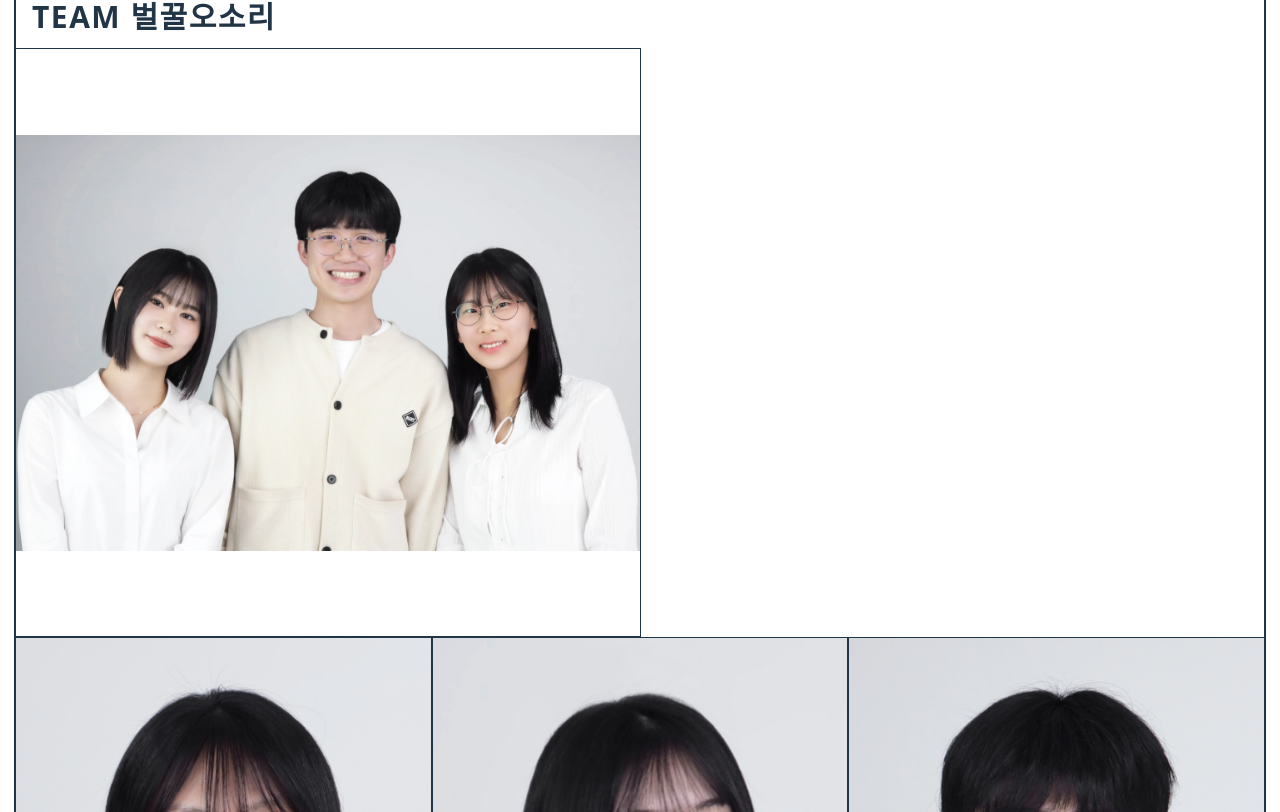
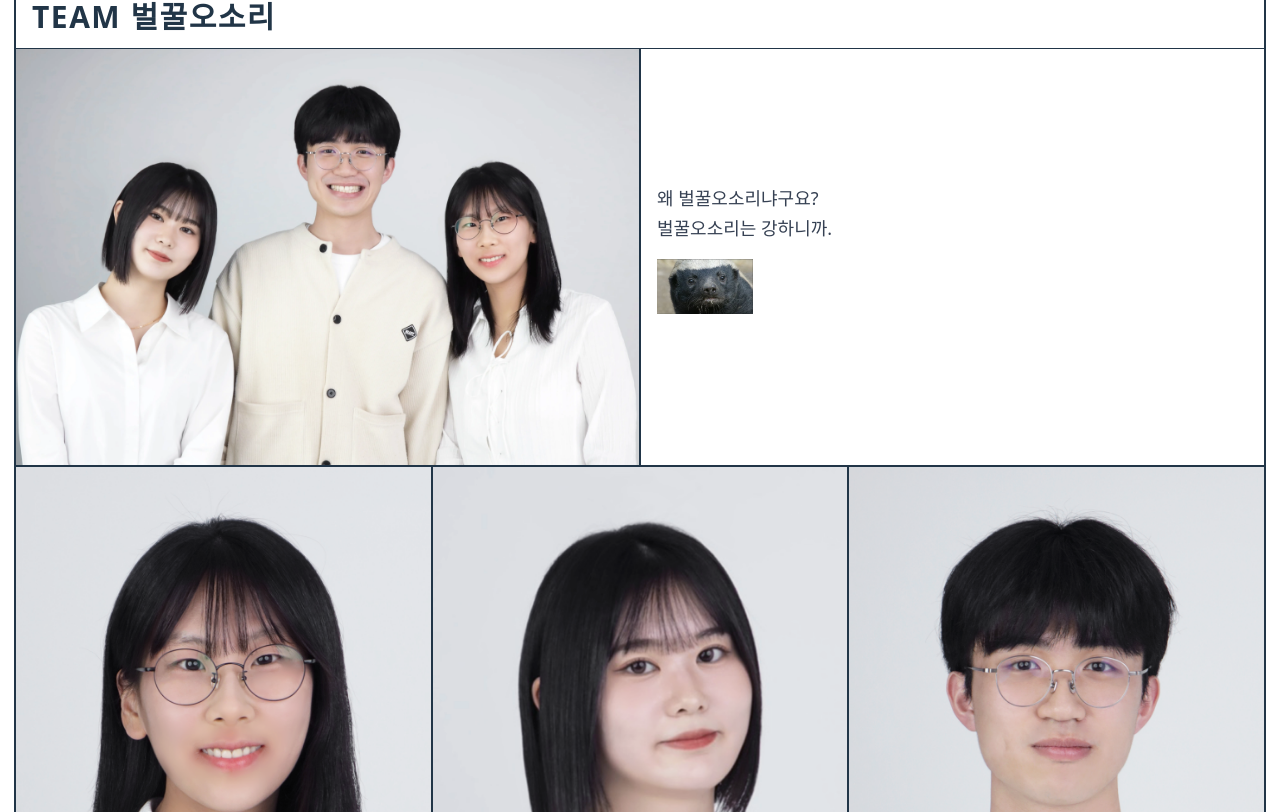
Before and after one commit to jungeol-h/bulggulweb, a React (Vite) app: page / in a window 1280 px wide. Shown: the part 1868-2680 px from the top of the page. Built offline with nearby package versions, Linux system fonts and the light colour scheme.

Commit message:
팀 섹션 이미지 및 설명 레이아웃 개선

```diff
--- a/src/components/TeamSection.jsx
+++ b/src/components/TeamSection.jsx
@@ -43,16 +43,20 @@ const TeamSection = () => {
             {/* Team Image + Description row */}
             <div className="flex flex-col lg:flex-row gap-0.5">
               {/* Team Image Column */}
-              <div className="w-full lg:w-1/2 outline outline-1">
-                <div className="flex items-center justify-center h-full mb-4">
+              <div className="w-full lg:w-1/2 outline outline-1 h-full">
+                <div className="h-full flex items-center justify-center">
                   <img
                     src="/images/team photo.webp"
                     alt="벌꿀오소리 팀 단체 사진"
-                    className="w-full h-auto"
+                    className="w-full h-full object-cover"
                   />
                 </div>
-                <div className="p-2">
-                  <p className="leading-relaxed text-gray-700 mb-4 text-left">
+              </div>
+
+              {/* Team Description Column - Added for PC display */}
+              <div className="w-full lg:w-1/2 outline outline-1 p-4">
+                <div className="h-full flex flex-col justify-center">
+                  <p className="leading-relaxed text-gray-700 mb-4 text-left text-lg">
                     왜 벌꿀오소리냐구요? <br></br>벌꿀오소리는 강하니까.
                   </p>
                   <div className="mb-4 text-left">
```
